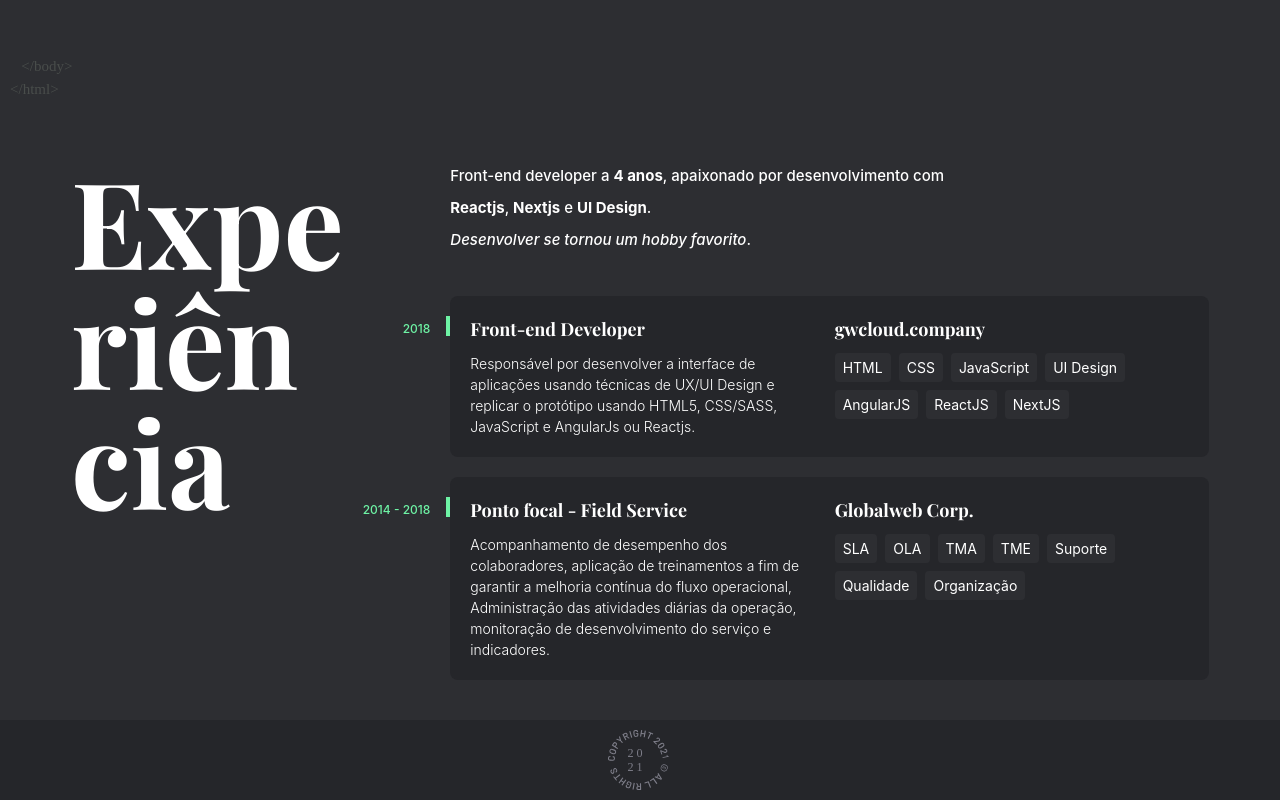
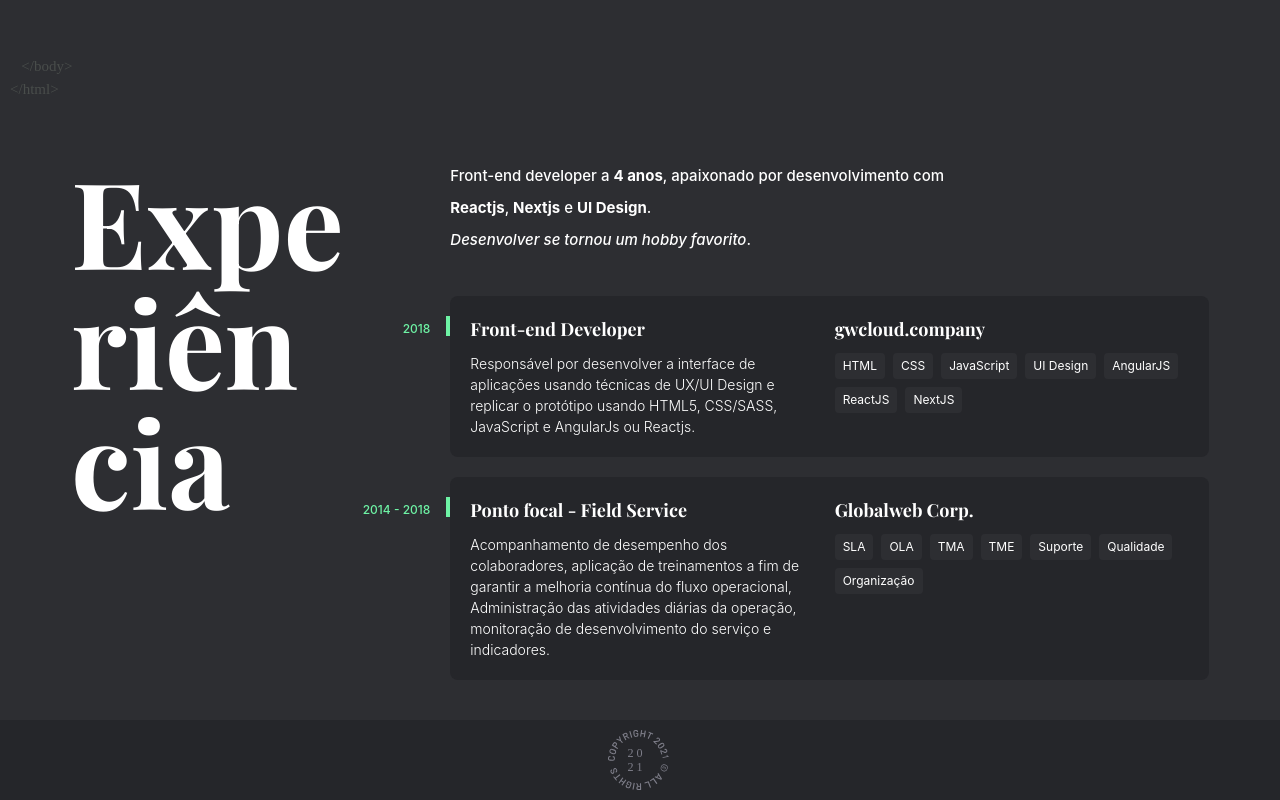
Before and after one commit to dfsilva-dxp/dfsilva-portfolio, a Next.js app: page / in a window 1280 px wide. Shown: the part 680-1480 px from the top of the page. Built offline with nearby package versions, Linux system fonts and the light colour scheme; a web font is replaced by a local one.

Commit message:
feat: ajustando tamanho da font

```diff
--- a/src/components/Skill/styles.ts
+++ b/src/components/Skill/styles.ts
@@ -4,7 +4,7 @@ export const Skills = styled.span`
   display: flex;
   gap: var(--px-8);
   flex-wrap: wrap;
-  font-size: var(--ft-14);
+  font-size: var(--ft-12);
 
   span {
     background: var(--gray-800);
```
